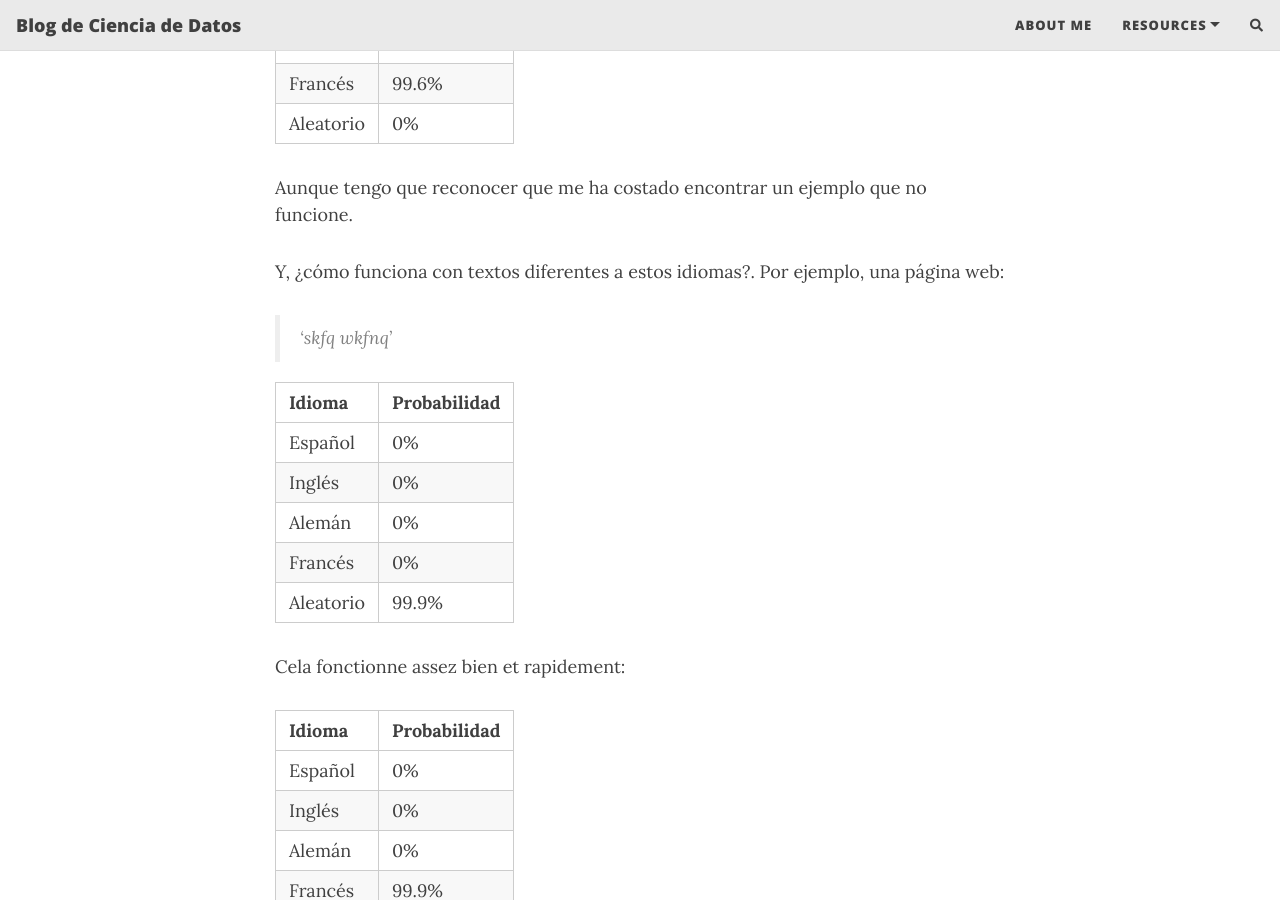
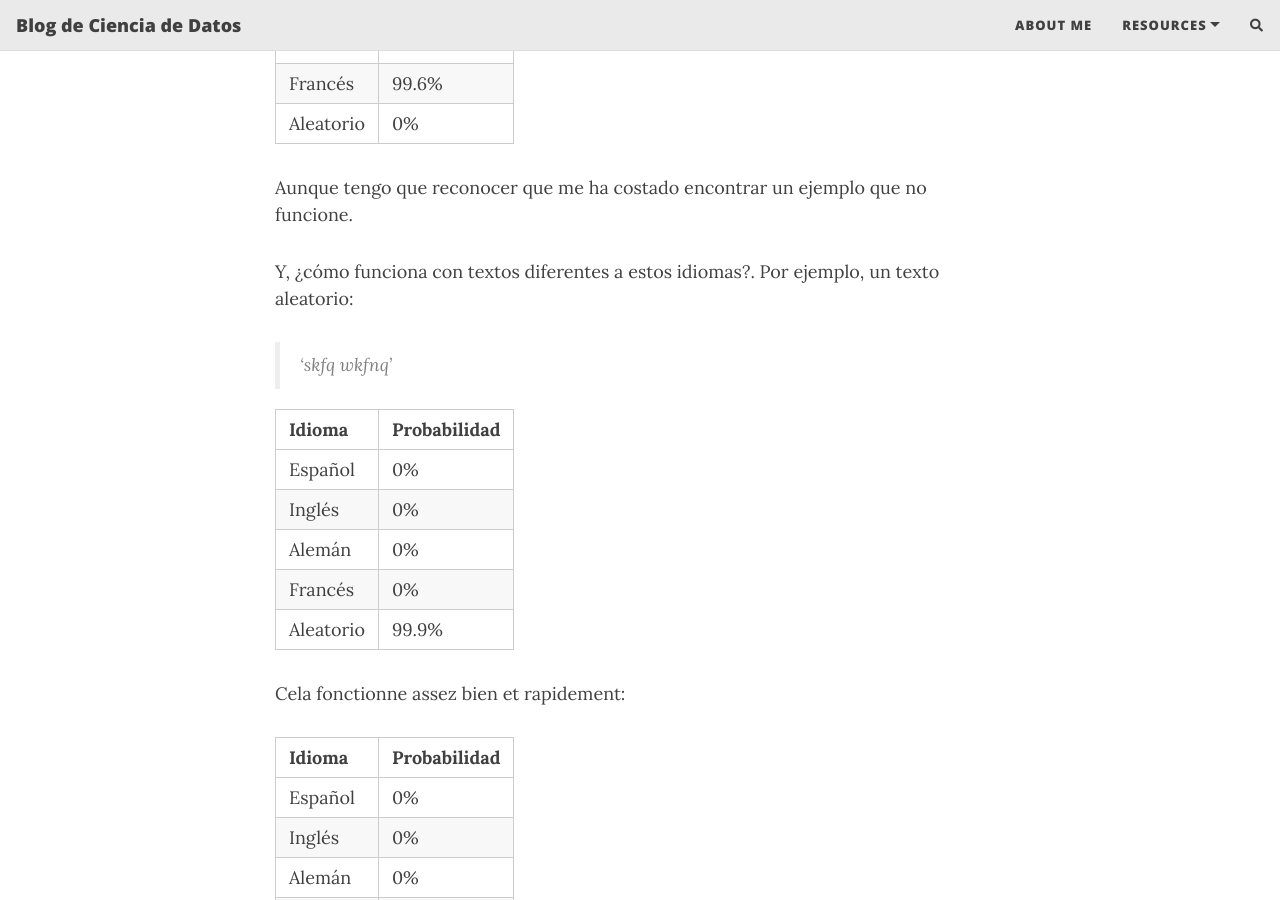
Before and after one commit to JordiRiMe/jordirime.github.io, a Jekyll site: the page built from _posts/2023-01-23-language-detector.md, in a window 1280 px wide and 900 px high, scrolled down 3224 px. Built offline with Jekyll 4.4.1, drawn with Linux system fonts in a browser that asks for light colours; nearby versions of some CDN libraries; formulas are drawn with MathJax 3; comment, search, counter and statistics services are not loaded.

Commit message:
Update 2023-01-23-language-detector.md

```diff
--- a/_posts/2023-01-23-language-detector.md
+++ b/_posts/2023-01-23-language-detector.md
@@ -82,7 +82,7 @@ Pero, como todo en la vida, nada es perfecto:
 
 Aunque tengo que reconocer que me ha costado encontrar un ejemplo que no funcione.
 
-Y, ¿cómo funciona con textos diferentes a estos idiomas?. Por ejemplo, una página web:
+Y, ¿cómo funciona con textos diferentes a estos idiomas?. Por ejemplo, un texto aleatorio:
 
 > 'skfq wkfnq'
 
@@ -101,5 +101,5 @@ Cela fonctionne assez bien et rapidement:
 | Español   | 0%           |
 | Inglés    | 0%           |
 | Alemán    | 0%           |
-| Francés   | 99.9%         |
+| Francés   | 99.9%        |
 | Aleatorio | 0%           |
```
